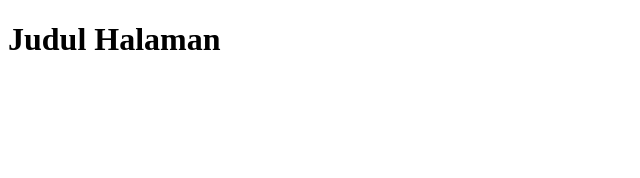
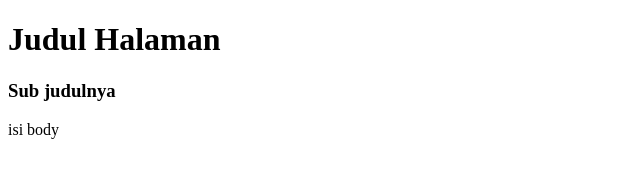
Before and after one commit to limfiq/softwaredeployment, a plain HTML site: page index.html in a window 1280 px wide. Shown: the whole page, without its empty margins (0-640 px from the left). Drawn offline with Linux system fonts and the light colour scheme.

Commit message:
merubah isi index.html

```diff
--- a/index.html
+++ b/index.html
@@ -6,6 +6,12 @@
     <title>Judul Halaman</title>
 </head>
 <body>
-    <h1>Judul Halaman</h1>
+    <header>
+        <h1>Judul Halaman</h1>
+        <h3>Sub judulnya</h3>
+    </header>
+    <section>
+        <p>isi body</p>
+    </section>
 </body>
 </html>
```
